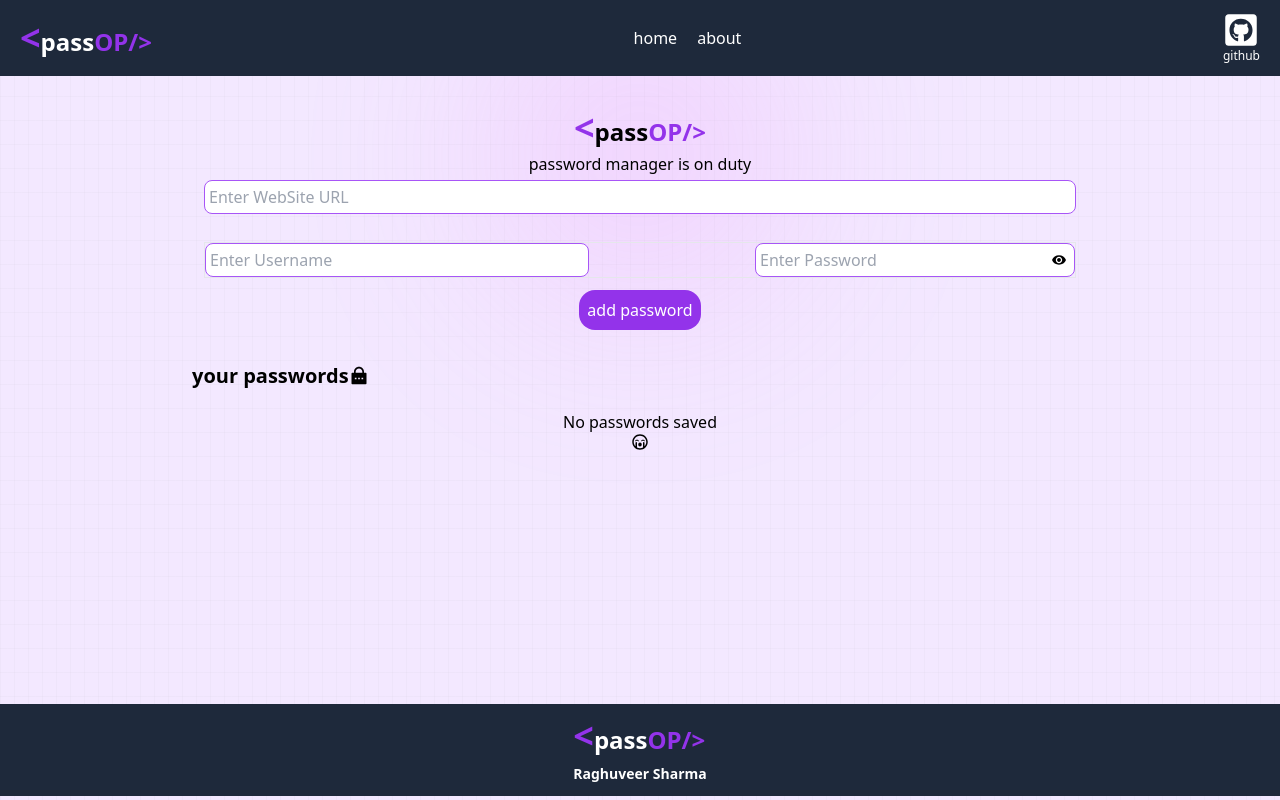
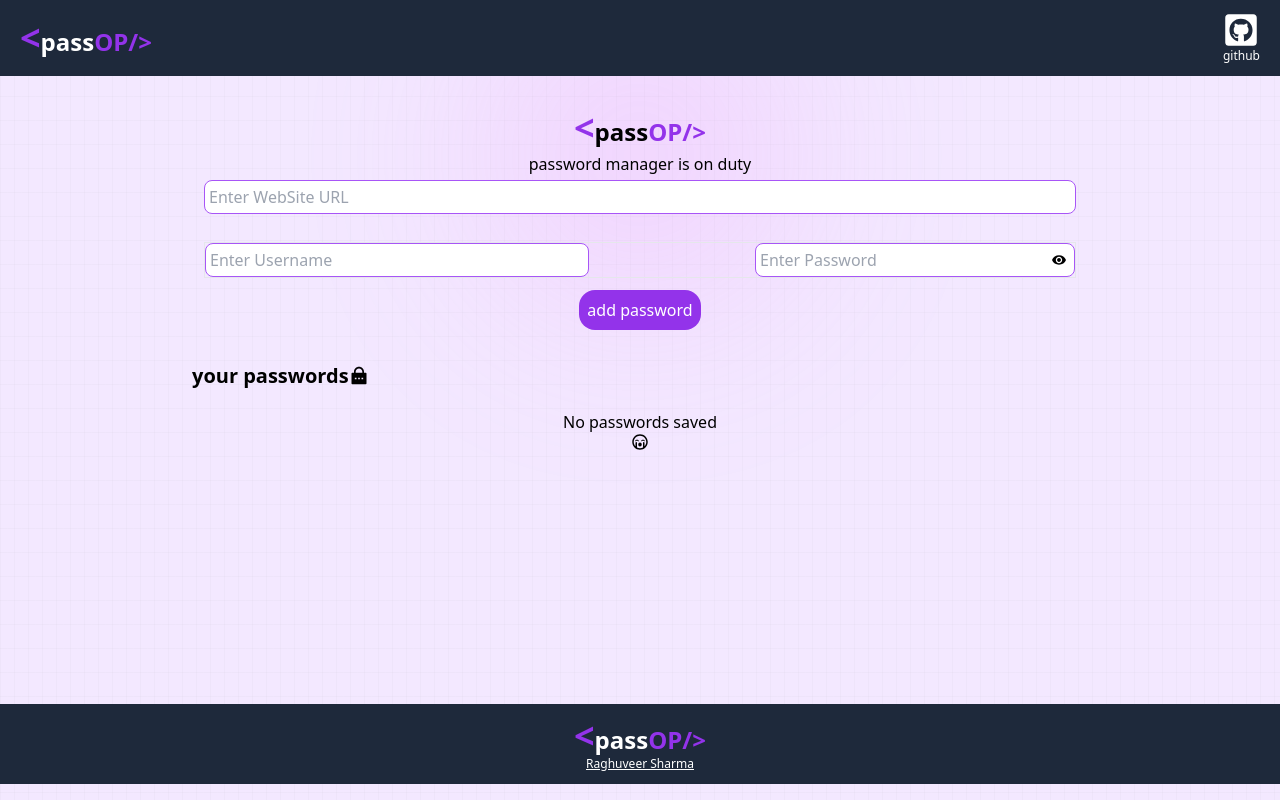
Before and after one commit to raghuveeersharma/password_manager, a React (Vite) app in the folder front/: page / in a window 1280 px wide. Built offline with nearby package versions, Linux system fonts and the light colour scheme; some icons are missing.

Commit message:
frontend static site complete

```diff
--- a/front/src/components/Footer.jsx
+++ b/front/src/components/Footer.jsx
@@ -3,12 +3,19 @@ import React from "react";
 const Footer = () => {
   return (
     <div>
-      <div className="bg-slate-800 flex justify-around p-3 text-white">
-        <div className="logo font-bold text-2xl">
+      <div className="bg-slate-800 flex flex-col items-center p-3 text-white">
+        <div className="logo font-bold text-2xl ">
           <span className="text-purple-600 text-4xl">&lt;</span>
           pass
           <span className="text-purple-600 text-2xl">OP/&gt;</span>
-          <div className="text-sm mt-2"> Raghuveer Sharma</div>
+        </div>
+        <div className="text-xs  underline hover:scale-105 cursor-pointer">
+          <a
+            href="https://www.linkedin.com/in/raghuveer-sharma-810124252/"
+            target="_blank"
+          >
+            Raghuveer Sharma
+          </a>
         </div>
       </div>
     </div>
--- a/front/src/components/Navbar.jsx
+++ b/front/src/components/Navbar.jsx
@@ -9,16 +9,6 @@ const Navbar = () => {
         pass
         <span className="text-purple-600 text-2xl">OP/&gt;</span>
       </div>
-      <ul>
-        <li className="flex gap-5">
-          <a href="/" className="hover:font-bold">
-            home
-          </a>
-          <a href="/" className="hover:font-bold">
-            about
-          </a>
-        </li>
-      </ul>
       <button className="hover:scale-110 text-4xl ">
         <a
           href="https://github.com/raghuveeersharma/password_manager"
```
